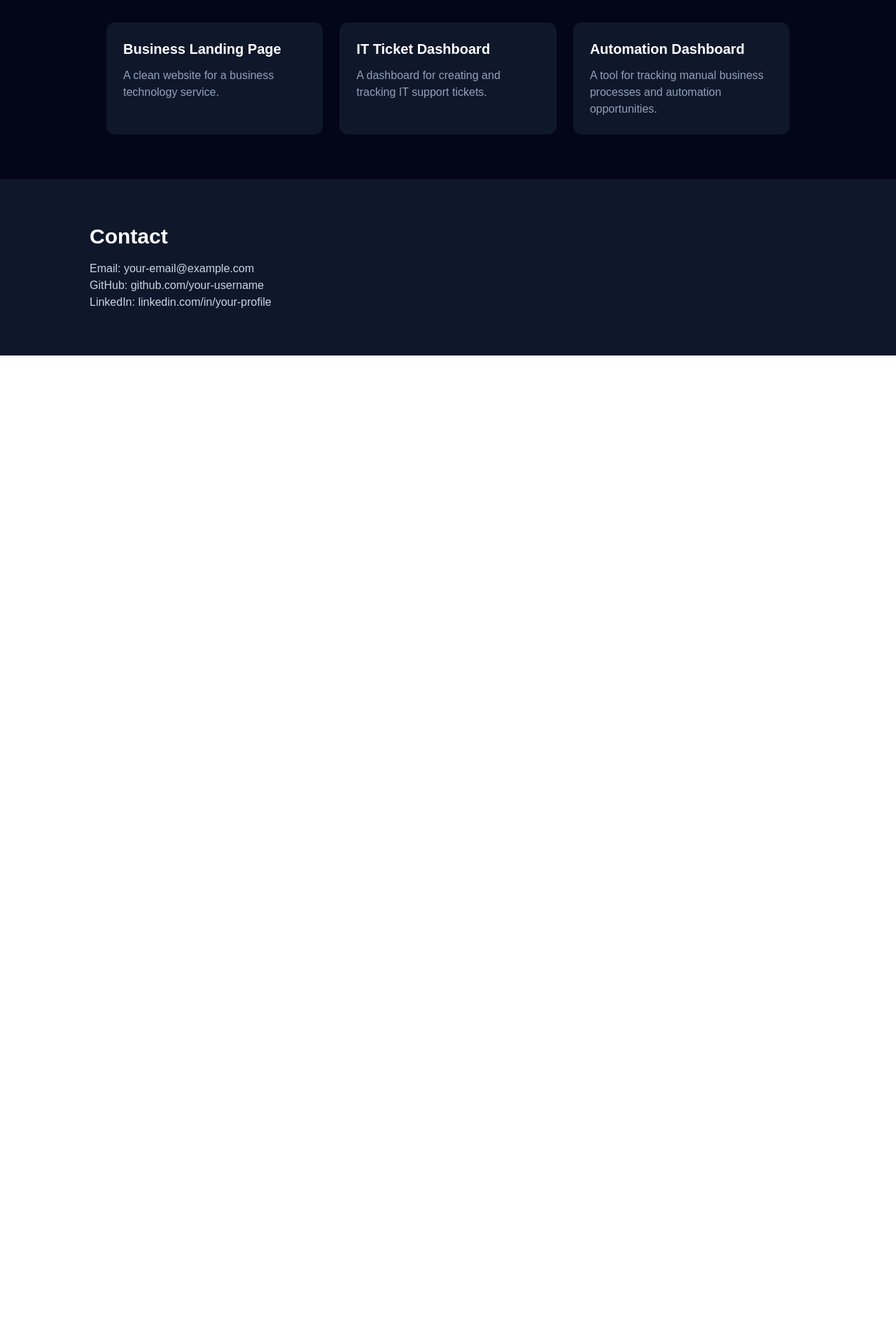
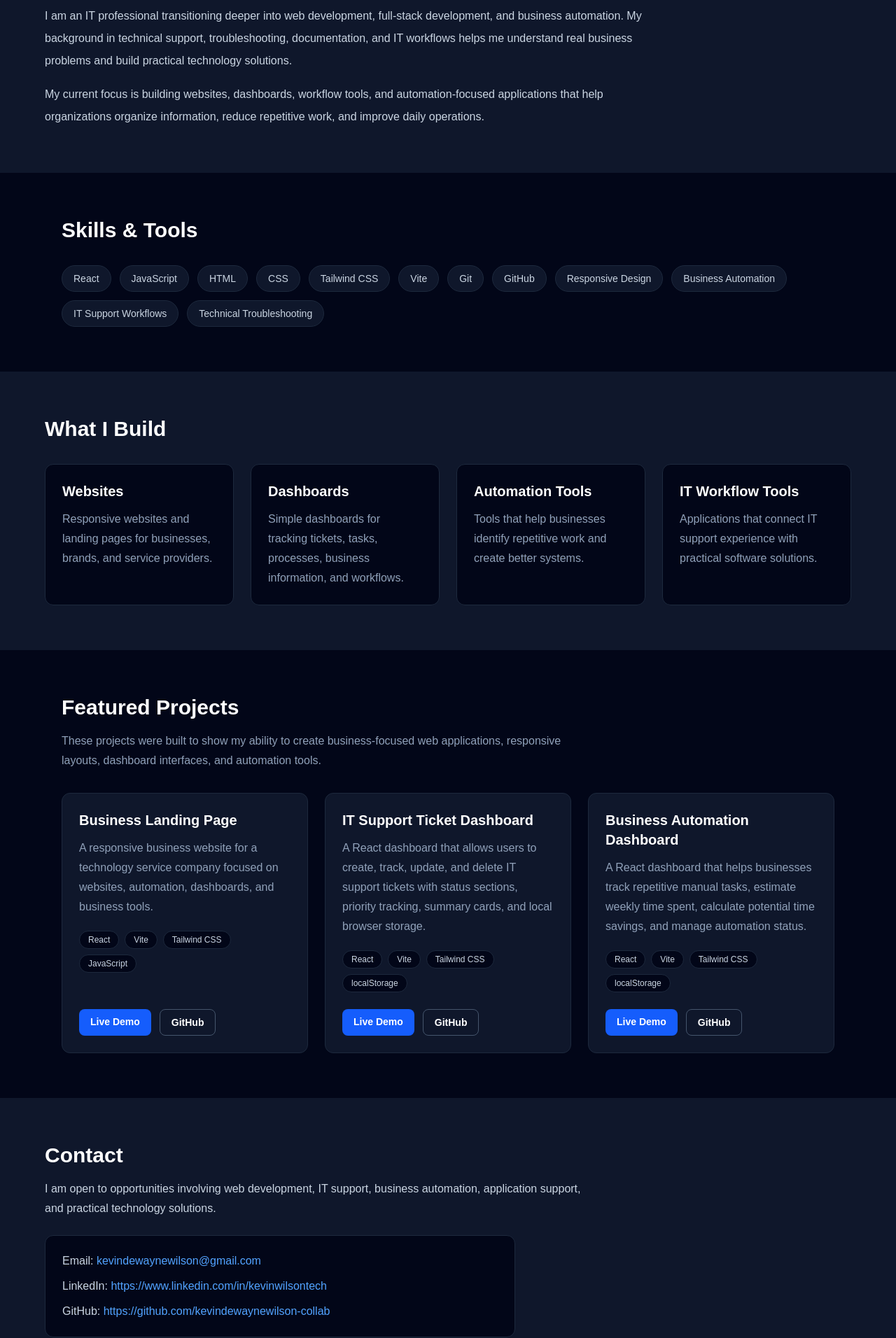
Before and after one commit to kevindewaynewilson-collab/portfolio-site, a React (Vite) app: page / in a window 1280 px wide. Shown: the part 848-2760 px from the top of the page at 70% size. Before the commit the page ends 1356 px from the top, so only its background shows below. Built offline with nearby package versions, Linux system fonts and the light colour scheme.

Commit message:
Update portfolio-site design

```diff
--- a/src/App.jsx
+++ b/src/App.jsx
@@ -1,33 +1,101 @@
 import "./index.css";
+
+const projects = [
+  {
+    title: "Business Landing Page",
+    description:
+      "A responsive business website for a technology service company focused on websites, automation, dashboards, and business tools.",
+    tech: ["React", "Vite", "Tailwind CSS", "JavaScript"],
+    liveLink: "https://business-landing-page-six-ashen.vercel.app/",
+    githubLink: "https://github.com/kevindewaynewilson-collab/business-landing-page",
+  },
+  {
+    title: "IT Support Ticket Dashboard",
+    description:
+      "A React dashboard that allows users to create, track, update, and delete IT support tickets with status sections, priority tracking, summary cards, and local browser storage.",
+    tech: ["React", "Vite", "Tailwind CSS", "localStorage"],
+    liveLink: "https://ticket-dashboard-tau.vercel.app/",
+    githubLink: "https://github.com/kevindewaynewilson-collab/ticket-dashboard",
+  },
+  {
+    title: "Business Automation Dashboard",
+    description:
+      "A React dashboard that helps businesses track repetitive manual tasks, estimate weekly time spent, calculate potential time savings, and manage automation status.",
+    tech: ["React", "Vite", "Tailwind CSS", "localStorage"],
+    liveLink: "https://automation-dashboard-livid.vercel.app/",
+    githubLink: "https://github.com/kevindewaynewilson-collab/automation-dashboard",
+  },
+];
+
+const skills = [
+  "React",
+  "JavaScript",
+  "HTML",
+  "CSS",
+  "Tailwind CSS",
+  "Vite",
+  "Git",
+  "GitHub",
+  "Responsive Design",
+  "Business Automation",
+  "IT Support Workflows",
+  "Technical Troubleshooting",
+];
 
 function App() {
   return (
     <main className="min-h-screen bg-slate-950 text-white">
-      <section className="px-6 py-20 max-w-5xl mx-auto">
+      <nav className="border-b border-slate-800">
+        <div className="max-w-6xl mx-auto px-6 py-5 flex items-center justify-between">
+          <h1 className="text-xl font-bold">Kevin Wilson</h1>
+
+          <div className="hidden md:flex gap-6 text-sm text-slate-300">
+            <a href="#about" className="hover:text-white">
+              About
+            </a>
+            <a href="#skills" className="hover:text-white">
+              Skills
+            </a>
+            <a href="#services" className="hover:text-white">
+              Services
+            </a>
+            <a href="#projects" className="hover:text-white">
+              Projects
+            </a>
+            <a href="#contact" className="hover:text-white">
+              Contact
+            </a>
+          </div>
+        </div>
+      </nav>
+
+      <section className="px-6 py-20 max-w-6xl mx-auto">
         <p className="text-blue-400 font-semibold mb-4">
-          Full-Stack Developer | IT Automation | Business Technology Solutions
+          IT Professional | Junior Full-Stack Developer | Business Automation Tools
         </p>
 
-        <h1 className="text-4xl md:text-6xl font-bold leading-tight">
-          I build websites, dashboards, and automation tools for businesses.
-        </h1>
+        <h2 className="text-4xl md:text-6xl font-bold leading-tight max-w-5xl">
+          I build websites, dashboards, and workflow tools that help businesses
+          save time and operate better.
+        </h2>
 
-        <p className="text-slate-300 mt-6 max-w-2xl text-lg">
-          I use my IT background and full-stack development skills to create practical
-          websites, business tools, and workflow systems.
+        <p className="text-slate-300 mt-6 max-w-3xl text-lg leading-8">
+          I combine my IT support background with web development skills to
+          build practical business tools, responsive websites, ticket dashboards,
+          and automation-focused applications.
         </p>
 
-        <div className="flex gap-4 mt-8">
+        <div className="flex flex-wrap gap-4 mt-8">
           <a
             href="#projects"
-            className="bg-blue-600 text-white px-6 py-3 rounded-lg font-semibold"
+            className="bg-blue-600 hover:bg-blue-700 text-white px-6 py-3 rounded-lg font-semibold"
           >
             View Projects
           </a>
 
           <a
             href="#contact"
-            className="border border-slate-500 px-6 py-3 rounded-lg font-semibold"
+            className="border border-slate-600 hover:border-blue-500 px-6 py-3 rounded-lg font-semibold"
           >
             Contact Me
           </a>
@@ -35,51 +103,187 @@ function App() {
       </section>
 
       <section id="about" className="px-6 py-16 bg-slate-900">
-        <div className="max-w-5xl mx-auto">
-          <h2 className="text-3xl font-bold mb-4">About Me</h2>
-          <p className="text-slate-300 leading-7">
-            I am an IT professional building full-stack development skills with a focus
-            on business websites, internal dashboards, automation systems, and practical
-            software tools.
+        <div className="max-w-6xl mx-auto">
+          <h3 className="text-3xl font-bold mb-4">About Me</h3>
+
+          <p className="text-slate-300 max-w-4xl leading-8">
+            I am an IT professional transitioning deeper into web development,
+            full-stack development, and business automation. My background in
+            technical support, troubleshooting, documentation, and IT workflows
+            helps me understand real business problems and build practical
+            technology solutions.
+          </p>
+
+          <p className="text-slate-300 max-w-4xl leading-8 mt-4">
+            My current focus is building websites, dashboards, workflow tools,
+            and automation-focused applications that help organizations organize
+            information, reduce repetitive work, and improve daily operations.
           </p>
         </div>
       </section>
 
-      <section id="projects" className="px-6 py-16 max-w-5xl mx-auto">
-        <h2 className="text-3xl font-bold mb-8">Projects</h2>
+      <section id="skills" className="px-6 py-16 max-w-6xl mx-auto">
+        <h3 className="text-3xl font-bold mb-8">Skills & Tools</h3>
 
-        <div className="grid md:grid-cols-3 gap-6">
-          <div className="bg-slate-900 p-6 rounded-xl">
-            <h3 className="text-xl font-bold mb-3">Business Landing Page</h3>
-            <p className="text-slate-400">
-              A clean website for a business technology service.
+        <div className="flex flex-wrap gap-3">
+          {skills.map((skill) => (
+            <span
+              key={skill}
+              className="bg-slate-900 border border-slate-800 text-slate-300 px-4 py-2 rounded-full text-sm"
+            >
+              {skill}
+            </span>
+          ))}
+        </div>
+      </section>
+
+      <section id="services" className="px-6 py-16 bg-slate-900">
+        <div className="max-w-6xl mx-auto">
+          <h3 className="text-3xl font-bold mb-8">What I Build</h3>
+
+          <div className="grid md:grid-cols-4 gap-6">
+            <div className="bg-slate-950 p-6 rounded-xl border border-slate-800">
+              <h4 className="font-bold text-xl mb-3">Websites</h4>
+              <p className="text-slate-400 leading-7">
+                Responsive websites and landing pages for businesses, brands,
+                and service providers.
+              </p>
+            </div>
+
+            <div className="bg-slate-950 p-6 rounded-xl border border-slate-800">
+              <h4 className="font-bold text-xl mb-3">Dashboards</h4>
+              <p className="text-slate-400 leading-7">
+                Simple dashboards for tracking tickets, tasks, processes,
+                business information, and workflows.
+              </p>
+            </div>
+
+            <div className="bg-slate-950 p-6 rounded-xl border border-slate-800">
+              <h4 className="font-bold text-xl mb-3">Automation Tools</h4>
+              <p className="text-slate-400 leading-7">
+                Tools that help businesses identify repetitive work and create
+                better systems.
+              </p>
+            </div>
+
+            <div className="bg-slate-950 p-6 rounded-xl border border-slate-800">
+              <h4 className="font-bold text-xl mb-3">IT Workflow Tools</h4>
+              <p className="text-slate-400 leading-7">
+                Applications that connect IT support experience with practical
+                software solutions.
+              </p>
+            </div>
+          </div>
+        </div>
+      </section>
+
+      <section id="projects" className="px-6 py-16 max-w-6xl mx-auto">
+        <h3 className="text-3xl font-bold mb-4">Featured Projects</h3>
+
+        <p className="text-slate-400 max-w-3xl mb-8 leading-7">
+          These projects were built to show my ability to create business-focused
+          web applications, responsive layouts, dashboard interfaces, and
+          automation tools.
+        </p>
+
+        <div className="grid lg:grid-cols-3 gap-6">
+          {projects.map((project) => (
+            <div
+              key={project.title}
+              className="bg-slate-900 p-6 rounded-xl border border-slate-800 flex flex-col"
+            >
+              <h4 className="text-xl font-bold mb-3">{project.title}</h4>
+
+              <p className="text-slate-400 leading-7 mb-5">
+                {project.description}
+              </p>
+
+              <div className="flex flex-wrap gap-2 mb-6">
+                {project.tech.map((techItem) => (
+                  <span
+                    key={techItem}
+                    className="bg-slate-950 border border-slate-800 text-slate-300 px-3 py-1 rounded-full text-xs"
+                  >
+                    {techItem}
+                  </span>
+                ))}
+              </div>
+
+              <div className="flex gap-3 mt-auto">
+                <a
+                  href={project.liveLink}
+                  target="_blank"
+                  rel="noreferrer"
+                  className="bg-blue-600 hover:bg-blue-700 text-white px-4 py-2 rounded-lg text-sm font-semibold"
+                >
+                  Live Demo
+                </a>
+
+                <a
+                  href={project.githubLink}
+                  target="_blank"
+                  rel="noreferrer"
+                  className="border border-slate-600 hover:border-blue-500 text-white px-4 py-2 rounded-lg text-sm font-semibold"
+                >
+                  GitHub
+                </a>
+              </div>
+            </div>
+          ))}
+        </div>
+      </section>
+
+      <section id="contact" className="px-6 py-16 bg-slate-900">
+        <div className="max-w-6xl mx-auto">
+          <h3 className="text-3xl font-bold mb-4">Contact</h3>
+
+          <p className="text-slate-300 max-w-3xl mb-6 leading-7">
+            I am open to opportunities involving web development, IT support,
+            business automation, application support, and practical technology
+            solutions.
+          </p>
+
+          <div className="bg-slate-950 p-6 rounded-xl border border-slate-800 max-w-2xl">
+            <p className="text-slate-300">
+              Email:{" "}
+              <a
+                href="mailto:kevindewaynewilson@gmail.com"
+                className="text-blue-400 hover:text-blue-300"
+              >
+                kevindewaynewilson@gmail.com
+              </a>
             </p>
-          </div>
 
-          <div className="bg-slate-900 p-6 rounded-xl">
-            <h3 className="text-xl font-bold mb-3">IT Ticket Dashboard</h3>
-            <p className="text-slate-400">
-              A dashboard for creating and tracking IT support tickets.
+            <p className="text-slate-300 mt-3">
+              LinkedIn:{" "}
+              <a
+                href="https://www.linkedin.com/in/kevinwilsontech"
+                target="_blank"
+                rel="noreferrer"
+                className="text-blue-400 hover:text-blue-300"
+              >
+                https://www.linkedin.com/in/kevinwilsontech
+              </a>
             </p>
-          </div>
 
-          <div className="bg-slate-900 p-6 rounded-xl">
-            <h3 className="text-xl font-bold mb-3">Automation Dashboard</h3>
-            <p className="text-slate-400">
-              A tool for tracking manual business processes and automation opportunities.
+            <p className="text-slate-300 mt-3">
+              GitHub:{" "}
+              <a
+                href="https://github.com/kevindewaynewilson-collab"
+                target="_blank"
+                rel="noreferrer"
+                className="text-blue-400 hover:text-blue-300"
+              >
+                https://github.com/kevindewaynewilson-collab
+              </a>
             </p>
           </div>
         </div>
       </section>
 
-      <section id="contact" className="px-6 py-16 bg-slate-900">
-        <div className="max-w-5xl mx-auto">
-          <h2 className="text-3xl font-bold mb-4">Contact</h2>
-          <p className="text-slate-300">Email: your-email@example.com</p>
-          <p className="text-slate-300">GitHub: github.com/your-username</p>
-          <p className="text-slate-300">LinkedIn: linkedin.com/in/your-profile</p>
-        </div>
-      </section>
+      <footer className="px-6 py-6 text-center text-slate-500 text-sm">
+        © 2026 Kevin Wilson. Built with React and Tailwind CSS.
+      </footer>
     </main>
   );
 }
```
